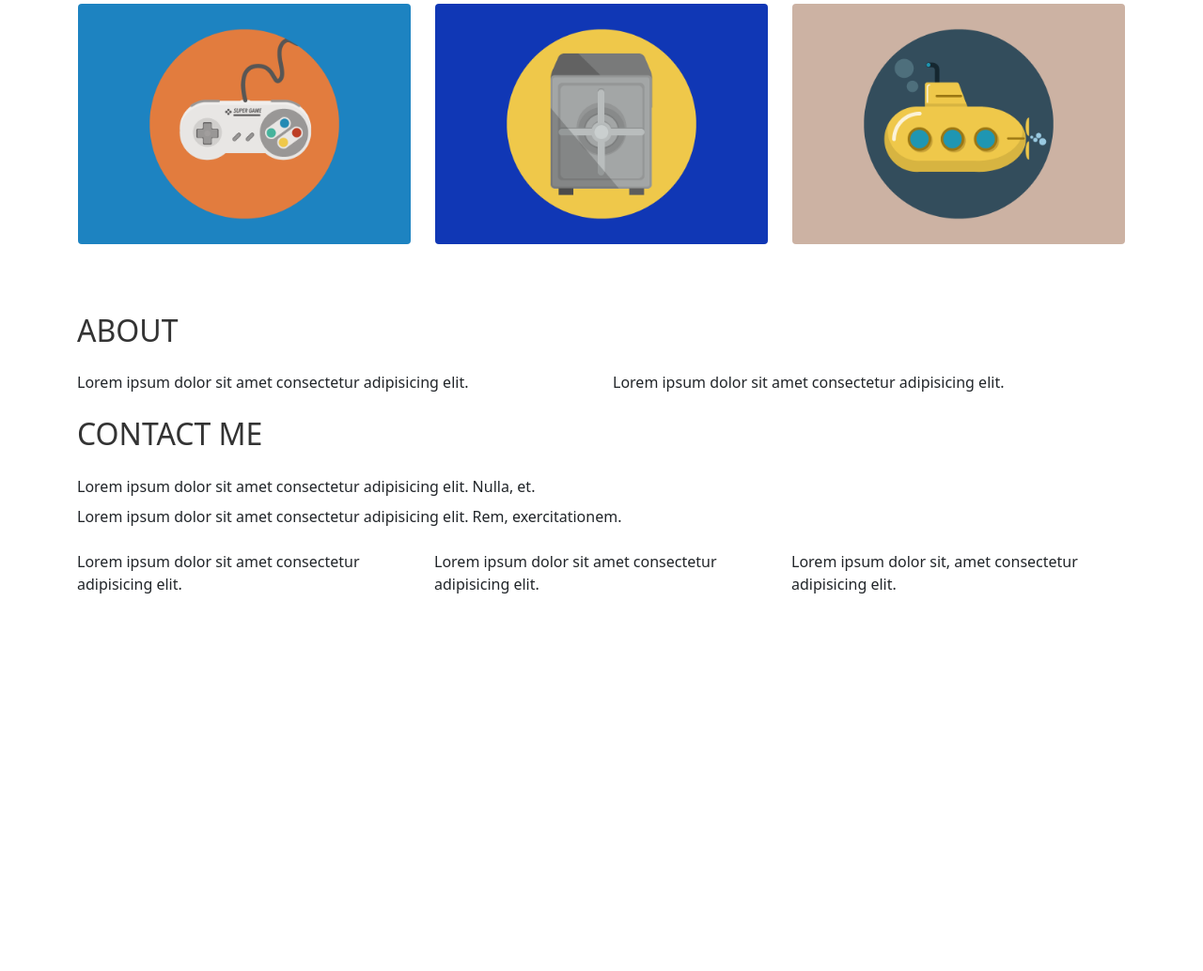
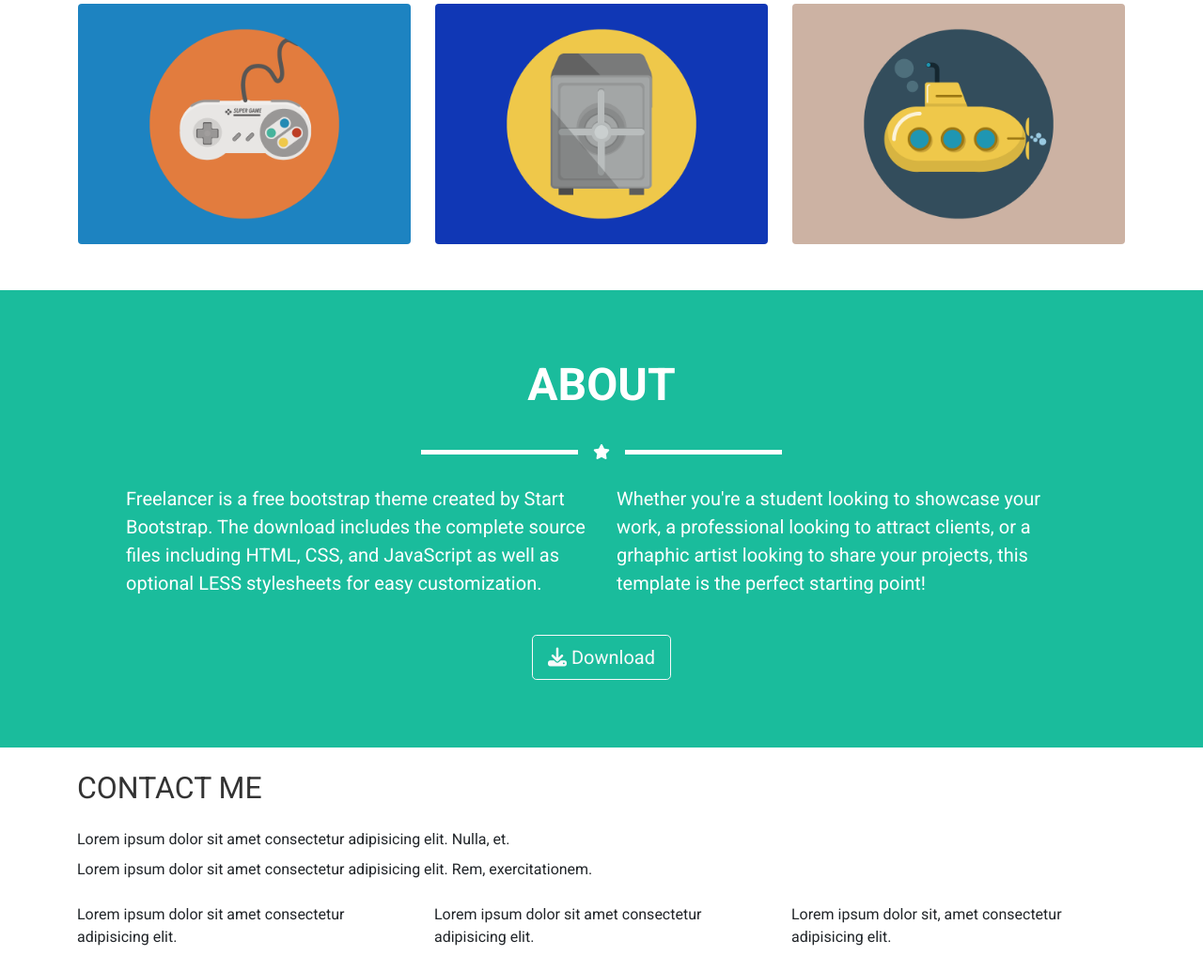
Before and after one commit to N1kola0s/html-css-bootstrap-freelancer, a plain HTML site: page index.html in a window 1280 px wide. Shown: the part 1087-2121 px from the top of the page at 94% size. Before the commit the page ends 1745 px from the top, so only its background shows below. Drawn offline with nearby package versions, Linux system fonts and the light colour scheme.

Commit message:
add content in about section

```diff
--- a/assets/css/style.css
+++ b/assets/css/style.css
@@ -10,15 +10,22 @@
 
 /* common */
 
+*{
+    font-family: 'Roboto', sans-serif;
+}
+
 h2{
     color: var(--color-title-no-bg);
 }
+
+
 
 
 img{
     width: 100%;
     object-fit: cover;
 }
+
 
 
 .bg_freelancer_primary{
@@ -46,7 +53,7 @@ img{
 
 .interruption hr{
     height: 5px;
-    width: 13%;
+    width: 15%;
 }
 
 /* PORTFOLIO */
--- a/index.html
+++ b/index.html
@@ -8,7 +8,13 @@
     <!-- Bootstrap CSS -->
     <link href="https://cdn.jsdelivr.net/npm/bootstrap@5.1.3/dist/css/bootstrap.min.css" rel="stylesheet" integrity="sha384-1BmE4kWBq78iYhFldvKuhfTAU6auU8tT94WrHftjDbrCEXSU1oBoqyl2QvZ6jIW3" crossorigin="anonymous">
 
+    <!-- font awesome -->
     <link rel="stylesheet" href="https://cdnjs.cloudflare.com/ajax/libs/font-awesome/6.1.0/css/all.min.css">
+
+    <!-- google font -->
+    <link rel="preconnect" href="https://fonts.googleapis.com">
+    <link rel="preconnect" href="https://fonts.gstatic.com" crossorigin>
+    <link href="https://fonts.googleapis.com/css2?family=Roboto:wght@400;700&display=swap" rel="stylesheet">
 
     <link rel="stylesheet" href="./assets/css/style.css">
 
@@ -165,25 +171,35 @@
         </section>
         <!-- /.portfolio -->
 
-        <section class="about d-flex justify-content-center align-items-center">
-            <div class="container">
+        <section class="about bg_freelancer_primary py-5 d-flex justify-content-center align-items-center">
+            <div class="container text-white">
 
-                <h2 class="my-4">ABOUT</h2>
+                <h2 class="my-4 fw-bold m-4 display-5 text-center text-white">ABOUT</h2>
 
-                <div class="row gy-4">
+                <div class="interruption d-flex text-white justify-content-center align-items-center mb-3">
+
+                    <hr class="mx-3 bg-white opacity-100">
+
+                    <i class="fa-solid fa-star"></i>
+
+                    <hr class="mx-3 bg-white opacity-100">
+
+                </div>
+
+                <div class="row gy-4 px-5">
                     <div class="col-12 col-md-6">
-                        <div class="about_text">
-                            Lorem ipsum dolor sit amet consectetur adipisicing elit.
-                        </div>
+                        <p class="about_text fs-5 px-1">
+                            Freelancer is a free bootstrap theme created by Start Bootstrap. The download includes the complete source files including HTML, CSS, and JavaScript as well as optional LESS stylesheets for easy customization.
+                        </p>
                         <!-- /.about_text -->
 
                     </div>
                     <!-- /.col -->
 
                     <div class="col-12 col-md-6">
-                        <div class="about_text">
-                            Lorem ipsum dolor sit amet consectetur adipisicing elit.
-                        </div>
+                        <p class="about_text fs-5 px-1">
+                            Whether you're a student looking to showcase your work, a professional looking to attract clients, or a grhaphic artist looking to share your projects, this template is the perfect starting point!
+                        </p>
                         <!-- /.about_text -->
 
                     </div>
@@ -192,7 +208,13 @@
                 </div>
                 <!-- /.row -->
 
-                <a href=""></a>
+                <div class="text-center">
+
+                    <button type="button" class="btn btn-outline-light btn-lg m-4"><i class="fa-solid fa-download"></i> Download</button>
+
+                </div>
+
+
             </div>
             <!-- container -->
         </section>
```
